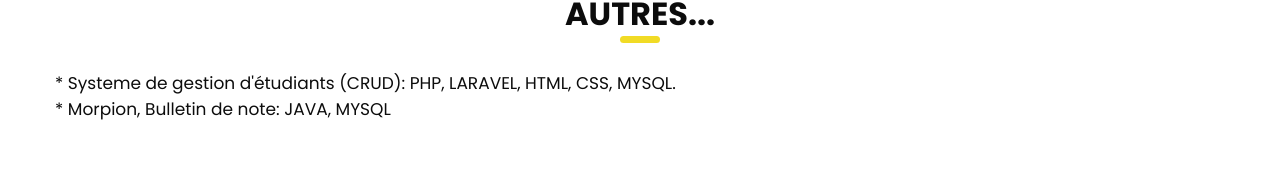
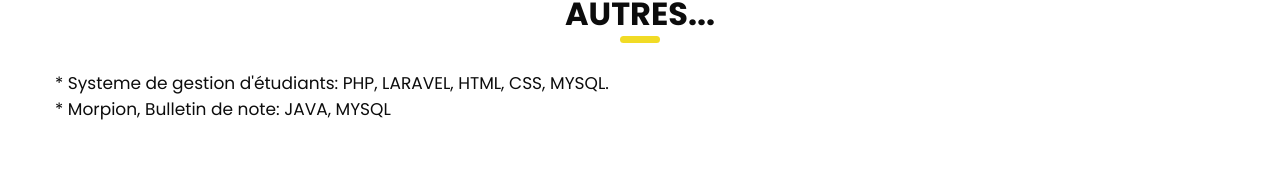
Before and after one commit to jeagass/mypoortfolio, a plain HTML site: page realisation.html in a window 1280 px wide. Shown: the part 698-870 px from the top of the page. Drawn offline with Linux system fonts and the light colour scheme; a script that the page names is missing.

Commit message:
Update realisation.html

```diff
--- a/realisation.html
+++ b/realisation.html
@@ -156,7 +156,7 @@
         </h2>
       </div>
       <div class="row"  style="margin-top: 20px; font-size: 17px;">
-        <p> * Systeme de gestion d'étudiants (CRUD): PHP, LARAVEL, HTML, CSS, MYSQL. <br>
+        <p> * Systeme de gestion d'étudiants: PHP, LARAVEL, HTML, CSS, MYSQL. <br>
           * Morpion, Bulletin de note: JAVA, MYSQL
           </p>
       </div>
```
